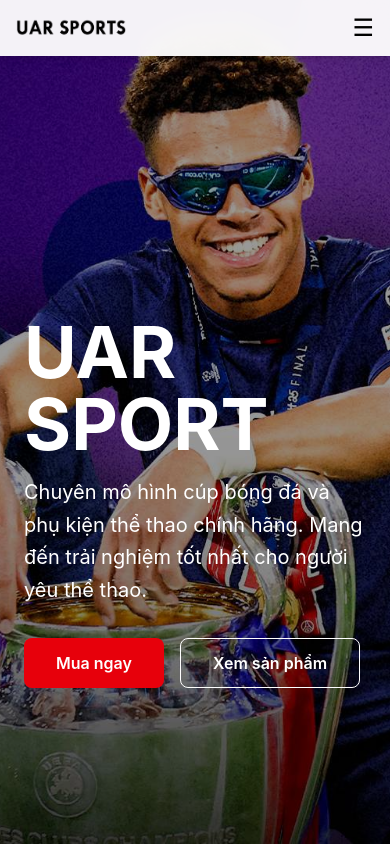
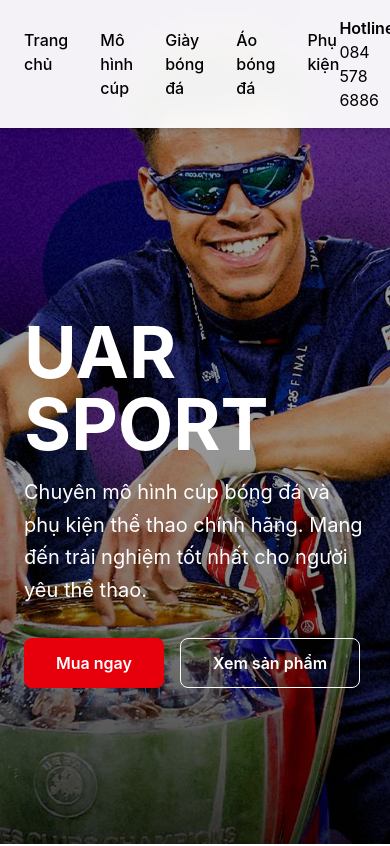
Before and after one commit to khanhbinc-rgb/UAR-SPORT, a React (Vite) app: page / in a window 390 px wide. Shown: the top 846 px of the page. Built offline with nearby package versions, Linux system fonts and the light colour scheme.

Commit message:
update navbar

```diff
--- a/src/components/Navbar.jsx
+++ b/src/components/Navbar.jsx
@@ -6,15 +6,25 @@ import { useCart } from "../context/CartContext";
 
 function Navbar() {
 const [isHovered, setIsHovered] = useState(false);
-  const [isOpen, setIsOpen] = useState(false); // MOBILE MENU
 const location = useLocation();
 
 const { cart } = useCart();
 const cartCount = cart.length;
 
+
+  // Kiểm tra xem người dùng có đang ở Trang chủ hay không
   const isHomePage = location.pathname === "/";
+
+  // QUY ĐỊNH MÀU CHỮ CỐ ĐỊNH:
+  // - Nếu đang ở trang chủ và KHÔNG hover: chữ màu trắng (để nổi trên banner).
+  // - Nếu ở trang chủ và CÓ hover, HOẶC đang ở các trang sản phẩm: chữ luôn màu đen.
   const isBlackText = !isHomePage || isHovered;
   const textColorClass = isBlackText ? "text-black" : "text-white";
+
+  // Quy định màu viền và màu chữ của nút Giỏ hàng
+  const cartBtnClass = isBlackText
+    ? "border-black text-black hover:bg-black hover:text-white"
+    : "border-white text-white hover:bg-white hover:text-black";
 
   return (
     <header
@@ -22,89 +32,94 @@ function Navbar() {
       onMouseLeave={() => setIsHovered(false)}
       className="fixed top-0 left-0 w-full z-50 transition-all duration-300"
     >
-      {/* BACKGROUND */}
+      {/* LỚP NỀN (BACKGROUND) CHẠY XUỐNG: Chỉ có lớp này co giãn/trượt xuống khi hover */}
       <div
         className={`absolute top-0 left-0 w-full h-full -z-10 transition-all duration-500 ease-in-out origin-top transform ${
           isHovered
             ? "scale-y-100 opacity-100 bg-white/95 shadow-md backdrop-blur-md"
             : isHomePage
               ? "scale-y-0 opacity-0 bg-transparent"
-            : "scale-y-100 opacity-100 bg-white shadow-sm"
+              : "scale-y-100 opacity-100 bg-white shadow-sm" // Các trang sản phẩm luôn có nền trắng cố định
         }`}
       />
 
-      <div className="max-w-7xl mx-auto px-4 py-3 flex items-center justify-between relative z-10">
+      {/* NỘI DUNG CHỮ, LOGO: Luôn cố định một chỗ, không di chuyển */}
+      <div className="max-w-7xl mx-auto px-6 py-4 flex items-center justify-between relative z-10">
 
-        {/* LOGO */}
+        {/* Logo */}
         <Link to="/">
           <img
             src={logo}
             alt="UAR SPORT"
-            className={`w-[110px] sm:w-[130px] lg:w-[150px] transition ${
-              isBlackText ? "brightness-0" : "brightness-100"
-            }`}
+            className={`w-[150px] h-auto transition duration-300 ${isBlackText ? "brightness-0" : "brightness-100"}`}
+            // Tự động chuyển logo sang màu đen (brightness-0) khi nền trắng để nhìn rõ
           />
         </Link>
 
-        {/* DESKTOP MENU */}
-        <nav
-          className={`hidden md:flex gap-6 lg:gap-8 text-sm lg:text-base font-medium transition-colors ${textColorClass}`}
-        >
-          <Link to="/">Trang chủ</Link>
-          <Link to="/mo-hinh-cup">Mô hình cúp</Link>
-          <Link to="/products">Giày bóng đá</Link>
-          <Link to="/products">Áo bóng đá</Link>
-          <Link to="/products">Phụ kiện</Link>
+        {/* Menu */}
+        <nav className={`flex gap-8 font-medium transition-colors duration-300 ${textColorClass}`}>
+          <Link to="/" className="hover:text-red-500 transition">
+            Trang chủ
+          </Link>
+          <Link to="/mo-hinh-cup" className="hover:text-red-500 transition">
+            Mô hình cúp
+          </Link>
+          <Link to="/products" className="hover:text-red-500 transition">
+            Giày bóng đá
+          </Link>
+          <Link to="/products" className="hover:text-red-500 transition">
+            Áo bóng đá
+          </Link>
+          <Link to="/products" className="hover:text-red-500 transition">
+            Phụ kiện
+          </Link>
         </nav>
 
-        {/* RIGHT SIDE DESKTOP */}
-        <div className="hidden md:flex items-center gap-4">
-          <div className={`text-xs lg:text-base ${textColorClass}`}>
+        {/* Bên phải - Hotline và Giỏ hàng */}
+        <div className={`flex items-center gap-6 transition-colors duration-300 ${textColorClass}`}>
+          <div className="text-left">
             <p className="font-semibold">Hotline</p>
             <p>084 578 6886</p>
           </div>
 
-          {/* CART */}
-          <Link to="/cart" className="relative">
+<Link
+  to="/cart"
+  className="relative transition duration-300 hover:scale-110"
+>
   <img
+    id="cart-icon"
     src={cartIcon}
-              alt="cart"
-              className={`w-6 h-6 lg:w-8 lg:h-8 ${
+    alt="Cart"
+    className={`w-8 h-8 ${
       isBlackText ? "brightness-0" : "brightness-100"
     }`}
   />
 
   {cartCount > 0 && (
-              <span className="absolute -top-2 -right-2 bg-red-500 text-white text-[10px] w-4 h-4 flex items-center justify-center rounded-full">
+    <span
+      className="
+        absolute
+        -top-2
+        -right-2
+        bg-red-500
+        text-white
+        text-[11px]
+        font-bold
+        w-5
+        h-5
+        rounded-full
+        flex
+        items-center
+        justify-center
+      "
+    >
       {cartCount}
     </span>
   )}
 </Link>
         </div>
 
-        {/* MOBILE BUTTON */}
-        <button
-          className="md:hidden text-2xl"
-          onClick={() => setIsOpen(!isOpen)}
-        >
-          ☰
-        </button>
       </div>
-
-      {/* MOBILE MENU */}
-      {isOpen && (
-        <div className="md:hidden bg-white shadow-md px-4 py-3 space-y-3">
-          <Link to="/" onClick={() => setIsOpen(false)}>Trang chủ</Link>
-          <Link to="/mo-hinh-cup" onClick={() => setIsOpen(false)}>Mô hình cúp</Link>
-          <Link to="/products" onClick={() => setIsOpen(false)}>Giày bóng đá</Link>
-          <Link to="/products" onClick={() => setIsOpen(false)}>Áo bóng đá</Link>
-          <Link to="/products" onClick={() => setIsOpen(false)}>Phụ kiện</Link>
-
-          <div className="pt-2 border-t">
-            Hotline: 084 578 6886
-          </div>
-        </div>
-      )}
     </header>
   );
 }
```
Lines whose indentation alone changed are shown as unchanged.
